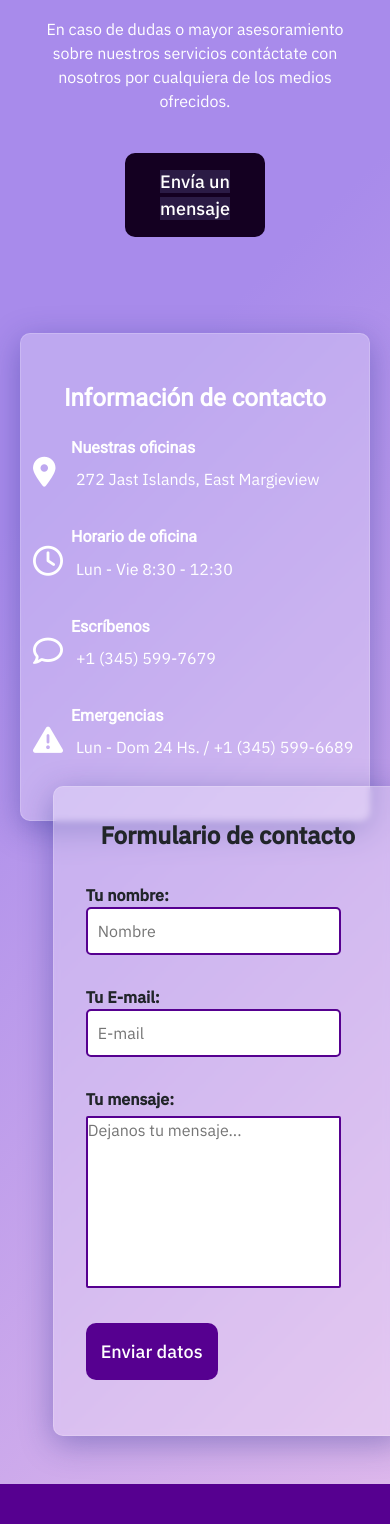
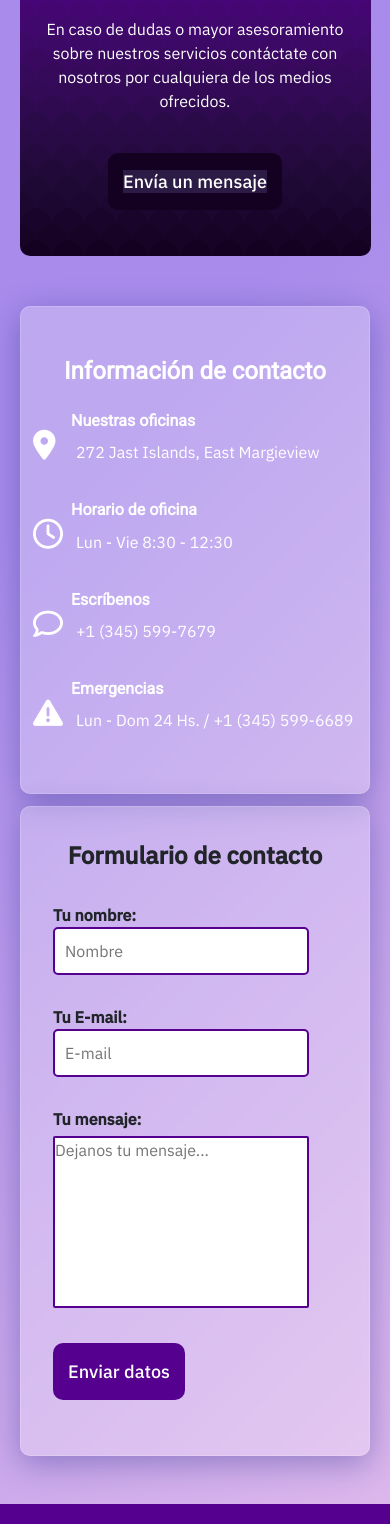
Before and after one commit to Telayna-I/Proyecto-Final-CoderHouse, a website: page contacto.html in a window 390 px wide. Shown: the part 184-1708 px from the top of the page. Drawn offline with nearby package versions, Linux system fonts and the light colour scheme.

Commit message:
Arreglo responsive para dispositivo de la profe

```diff
--- a/scss/_contacto.scss
+++ b/scss/_contacto.scss
@@ -17,6 +17,7 @@
         margin-left: 100px;
         color: $textsec;
         padding: 10px;
+        align-items: flex-start ;
 
         h1{
             font-family: 'Roboto', sans-serif;
@@ -27,6 +28,7 @@
         p{
             padding: 20px 0px;
             margin-bottom: 20px;
+            font-size: $psecundario;
         }
 
         .envia-un-mensaje{
@@ -36,7 +38,6 @@
             font-weight: 500;
             font-size: 1.125rem;
             border-radius: 10px;
-            width: 41%;
 
             a{
                 color: white;
@@ -235,7 +236,8 @@
 @media only screen and (max-width: 1120px){
 
     .formulario-contacto{
-        margin-left: 25%;
+        margin: auto;
+        margin-top: 20em;
     }
 }
 
@@ -251,19 +253,21 @@
             text-align: center;
             width: 90%;
             height: 500px;
+            background-image: url(dragon-scales.svg);
+            align-items: center;
+            border-radius: 10px;
 
             a{
                 background-color: $bgsobrenos;
             }
 
             .envia-un-mensaje{
-                width: 42%;
                 align-self: center;
             }
         }
 
         .aside-contacto{
-            width: 50%;
+            margin: auto;
             border-radius: 10px;
             width: none;
             height: none;
@@ -273,8 +277,9 @@
         }
     }
     .formulario-contacto{
-        margin-left: 24%;
+        margin: auto;
         width: 400px;
+        margin-top: 20em;
 
     }
 }
@@ -295,8 +300,24 @@
 
 
     .formulario-contacto{
-        margin-left:13.5%;
+        margin:auto;
+        margin-top: 25em;
         width: 350px;
         height: 650px;
     }
 }
+
+@media only screen and (max-width: 414px){
+    .formulario-contacto{
+        margin: auto;
+        margin-top: 20em;
+    }
+
+    .main-contacto{
+        .main-div-titulo{
+            .envia-un-mensaje{
+                align-self: center;
+            }
+        }
+    }
+}
--- a/scss/_faqs.scss
+++ b/scss/_faqs.scss
@@ -17,18 +17,20 @@
         padding: 1rem;
         background-color: $bgtitles;
         margin-top: 2rem;
-        border-radius: 20px;
+        border-radius: 10px;
         font-size: $h1;
         font-family: 'IBM Plex Sans', sans-serif;
         font-weight: bold;
         font-style: italic;
         text-transform: uppercase;
+        text-align: center;
     }
 }
-@media only screen and (max-width: 375px){
+@media only screen and (max-width: 414px){
     .main-faqs{
-        .tamanio{
-            margin-left: 10%;
+        .h1-faqs{
+            font-size: 1.5rem ;
+            text-align: center;
         }
     }
 }
```
Also changed, not shown: css/estilo.css.
